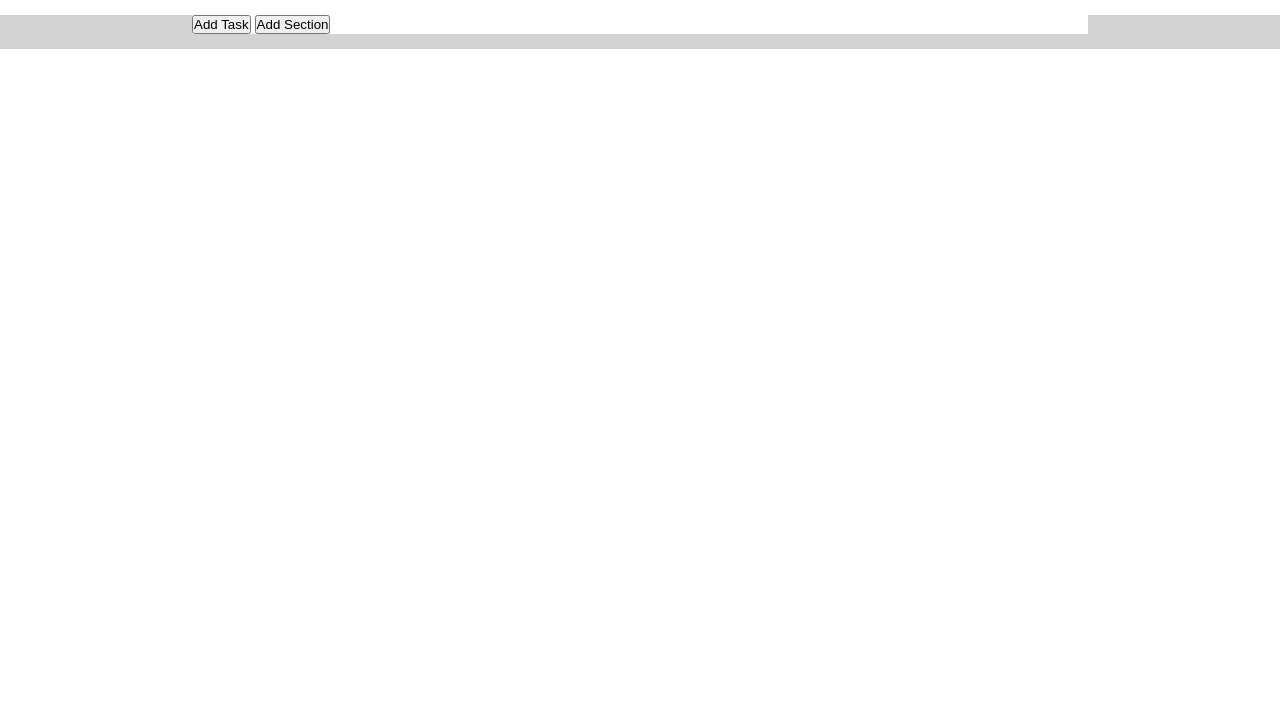
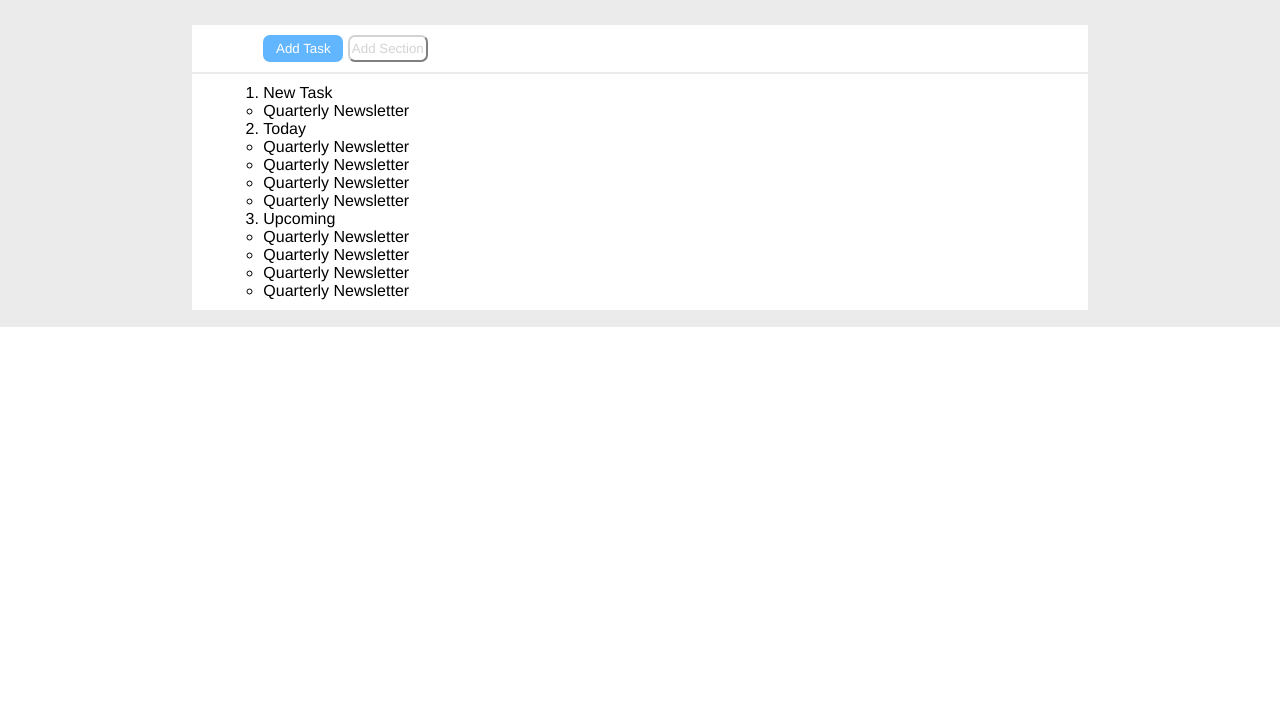
Before and after one commit to Pietroarmill/html-css-toboolist, a plain HTML site: page index.html in a window 1280 px wide. Shown: the part 85-800 px from the top of the page. Drawn offline with Linux system fonts and the light colour scheme.

Commit message:
nav and main progress

```diff
--- a/css/style.css
+++ b/css/style.css
@@ -3,10 +3,24 @@
     margin: 0;
     padding: 0;
     box-sizing: border-box;
+    font-family: 'Franklin Gothic Medium', 'Arial Narrow', Arial, sans-serif;
 }
 
 /* UTILITY */
 
+/* contenitori */
+.container{
+    width: 70%;
+    margin:0 auto;
+    background-color: #ffffff;
+    margin-bottom: 2px;
+    padding:10px;
+}
+
+.container-2{
+    width: 86%;
+    margin:0 auto;
+}
 
 /* HEADER */
 header #logo-img{
@@ -15,26 +29,42 @@ header #logo-img{
 
 /* riga header */
 .header-row{
-    height: 100px;
-    line-height: 100px;
+    height: 70px;
 }
 
 /* testo-logo */
 header #logo-text{
     display: inline-block;
     font-size: 34px;
-    font-family: 'Franklin Gothic Medium', 'Arial Narrow', Arial, sans-serif;
     font-weight: bolder;
 }
 
 /* MAIN */
 main{
-    background-color: lightgrey;
+    background-color: #ebebeb;
+    padding-top: 40px;
     padding-bottom: 15px;
 
 }
-.container{
-    width: 70%;
-    margin:0 auto;
-    background-color: white;
+
+
+/* nav con bottoni */
+
+.square{
+    width: 6em;
+    height: 2em;
+    border-radius: 7px;
 }
+
+nav .task{
+    color: white;
+    background-color: #62b6ff;
+    border: none;
+}
+
+nav .section{
+    color: lightgrey;
+    border-color: lightgrey;
+    background-color: #ffffff;
+
+}
--- a/index.html
+++ b/index.html
@@ -22,17 +22,89 @@
 
     <!-- content -->
     <main>
+
         <div class="container">
 
-            <nav>
-                <button>
+            <!-- nav con bottoni -->
+            <nav class="container-2">
+                <button class="square task">
                     Add Task
                 </button>
-                <button>
+                <button class="square section">
                     Add Section
                 </button>
             </nav>
+            <!-- /nav con bottoni -->
+
         </div>
+
+        <div class="container">
+
+            <div class="container-2">
+                <!-- lista annidata -->
+                <ol>
+                    <li>
+                        New Task
+                        <ul>
+                            <li>
+                                Quarterly Newsletter
+                            </li>
+                        </ul>
+                    </li>
+                    <li>
+                        Today
+                        <ul>
+                            <li>
+                                Quarterly Newsletter
+                            </li>
+                        </ul>
+                        <ul>
+                            <li>
+                                Quarterly Newsletter
+                            </li>
+                        </ul>
+                        <ul>
+                            <li>
+                                Quarterly Newsletter
+                            </li>
+                        </ul>
+                        <ul>
+                            <li>
+                                Quarterly Newsletter
+                            </li>
+                        </ul>
+                    </li>
+                    <li>
+                        Upcoming
+                        <ul>
+                            <li>
+                                Quarterly Newsletter
+                            </li>
+                        </ul>
+                        <ul>
+                            <li>
+                                Quarterly Newsletter
+                            </li>
+                        </ul>
+                        <ul>
+                            <li>
+                                Quarterly Newsletter
+                            </li>
+                        </ul>
+                        <ul>
+                            <li>
+                                Quarterly Newsletter
+                            </li>
+                        </ul>
+                    </li>
+
+                </ol>
+                <!-- /lista annidata -->
+
+            </div>
+
+        </div>
+
 
     </main>
     <!-- /content -->
```
